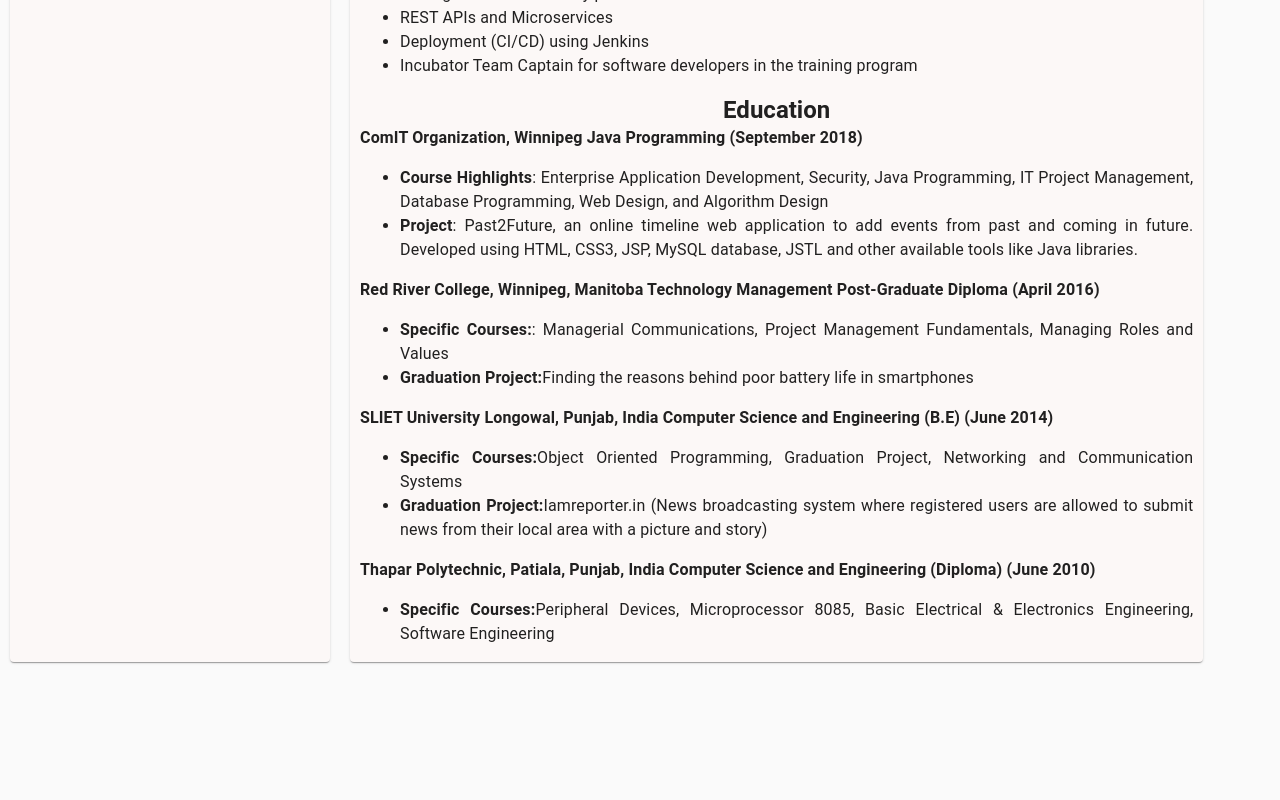
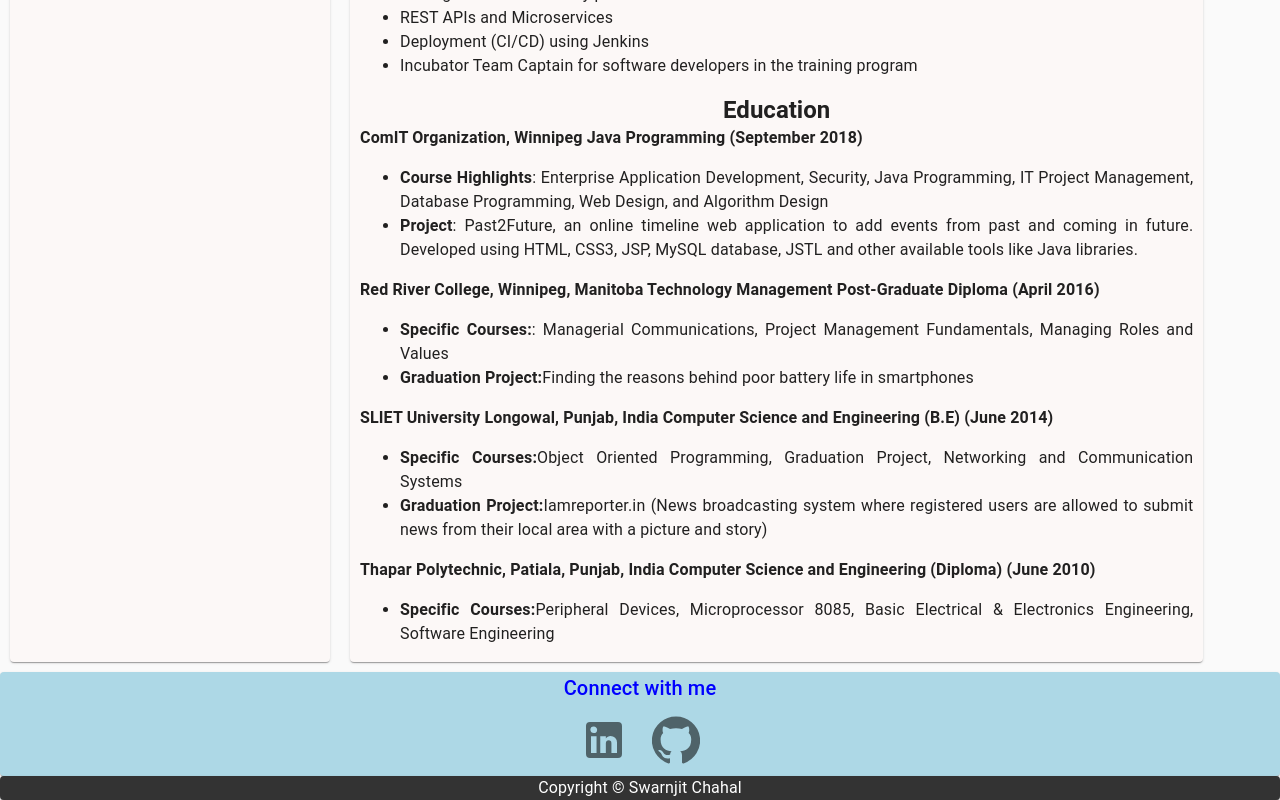
Before and after one commit to swarnjit/portfolio, a React (Create React App) app: page /resume in a window 1280 px wide. Shown: the part 664-1464 px from the top of the page. Before the commit the page ends 1336 px from the top, so only its background shows below. Built offline with nearby package versions, Linux system fonts and the light colour scheme.

Commit message:
Added footer to the resume page

```diff
--- a/src/components/Footer.js
+++ b/src/components/Footer.js
@@ -6,11 +6,9 @@
 
 const useStyles = makeStyles((theme) => ({
   footer: {
-    height: 100,
     backgroundColor: "lightblue",
   },
   copyright: {
-    height: 40,
     backgroundColor: "#333",
     color: "white",
   },
--- a/src/components/Resume.js
+++ b/src/components/Resume.js
@@ -12,6 +12,7 @@
 import avatar from "../images/me.png";
 import LinkedInIcon from "@material-ui/icons/LinkedIn";
 import GitHubIcon from "@material-ui/icons/GitHub";
+import Footer from "./Footer";
 
 const useStyles = makeStyles((theme) => ({
   headerIntro: {
@@ -243,6 +244,7 @@
           </Box>
         </Grid>
       </Grid>
+      <Footer />
     </>
   );
 };
```
